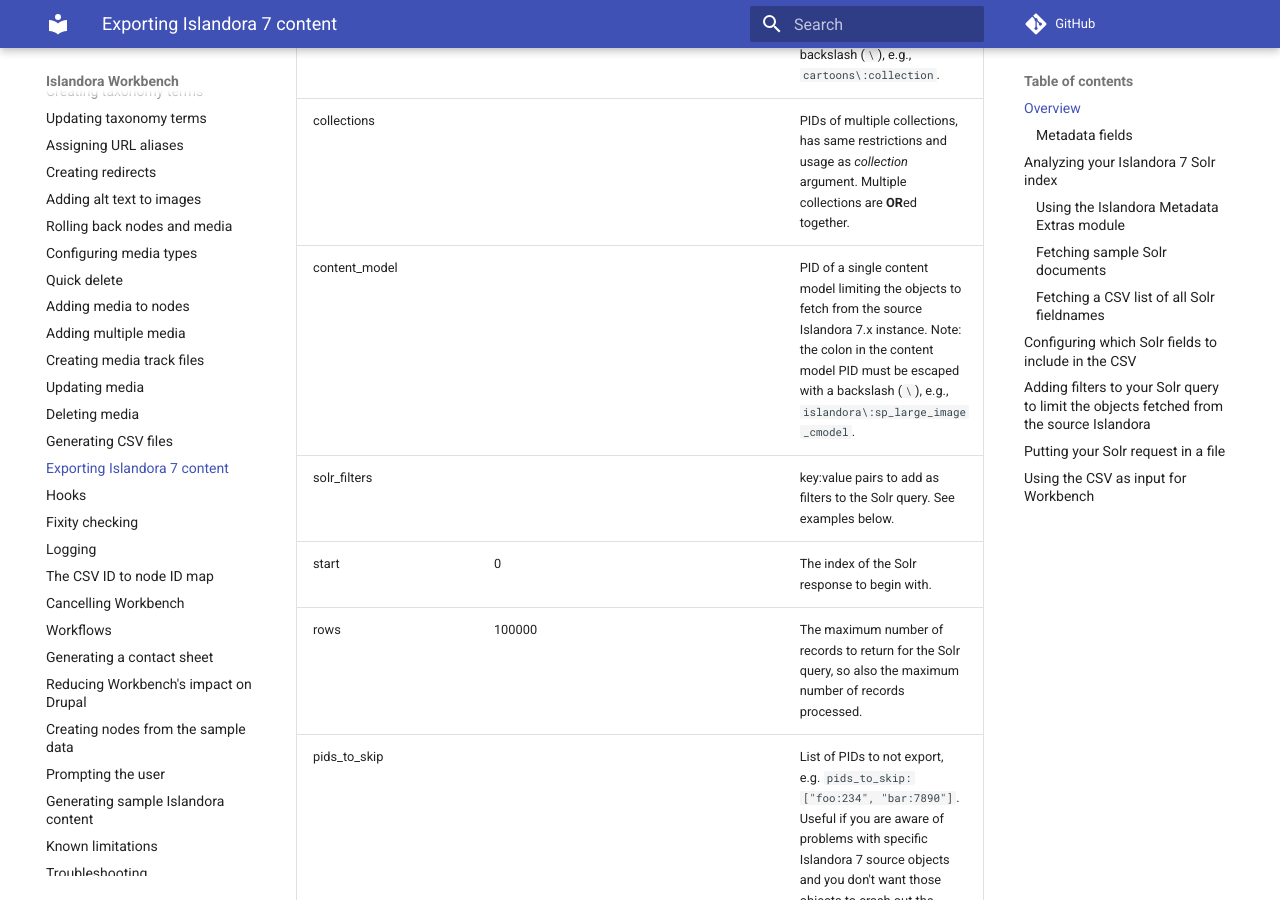
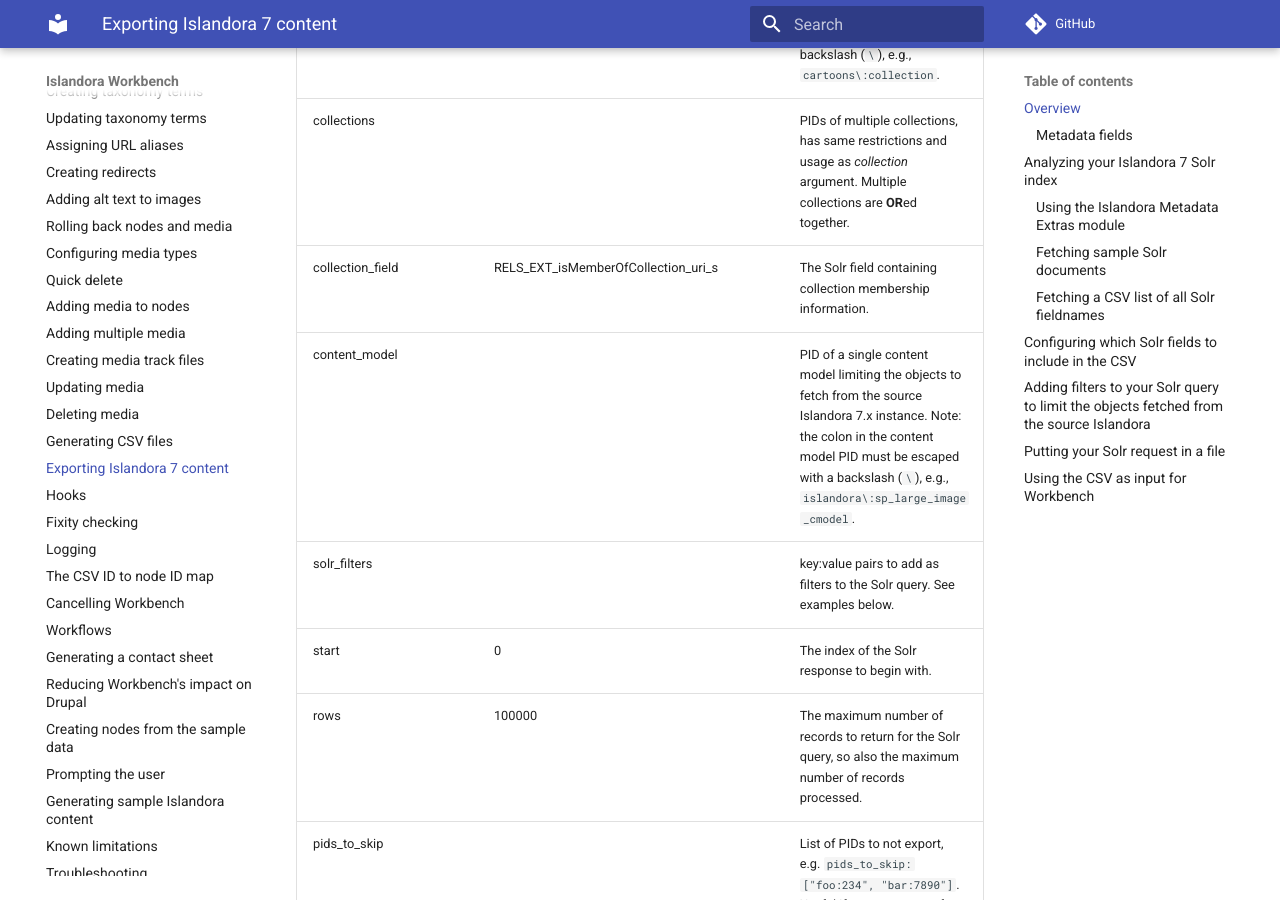
Before and after one commit to mjordan/islandora_workbench_docs, an MkDocs documentation site: the page built from docs/exporting_islandora_7_content.md, in a window 1280 px wide and 900 px high, scrolled down 2184 px. Built offline with MkDocs 1.6.1 and Material for MkDocs 9.7.7, drawn with Linux system fonts in a browser that asks for light colours; comment, search, counter and statistics services are not loaded.

Commit message:
Add collection_field parameter

```diff
--- a/docs/exporting_islandora_7_content.md
+++ b/docs/exporting_islandora_7_content.md
@@ -104,6 +104,11 @@
       <td>collections</td>
       <td></td>
       <td>PIDs of multiple collections, has same restrictions and usage as <i>collection</i> argument. Multiple collections are <b>OR</b>ed together.</td>
+    </tr>
+    <tr>
+      <td>collection_field</td>
+      <td>RELS_EXT_isMemberOfCollection_uri_s</td>
+      <td>The Solr field containing collection membership information.</td>
     </tr>
     <tr>
         <td>content_model</td>
```
